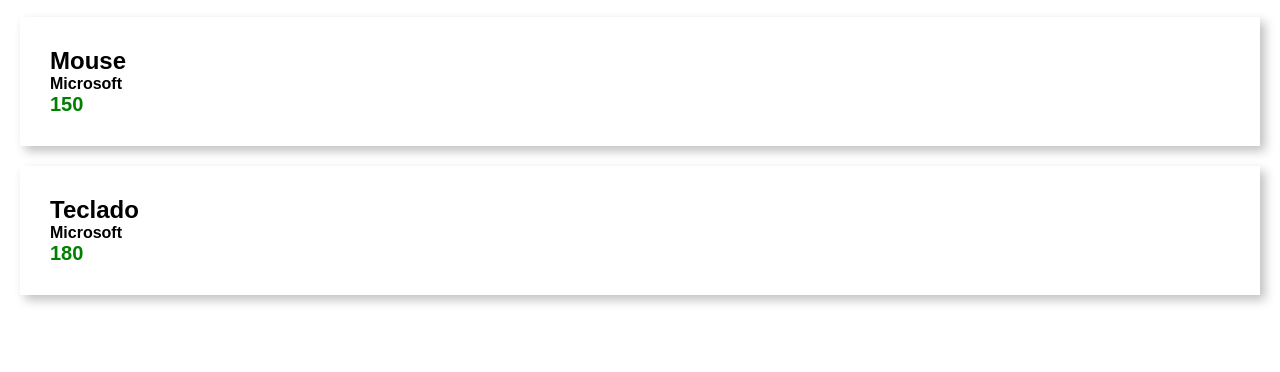
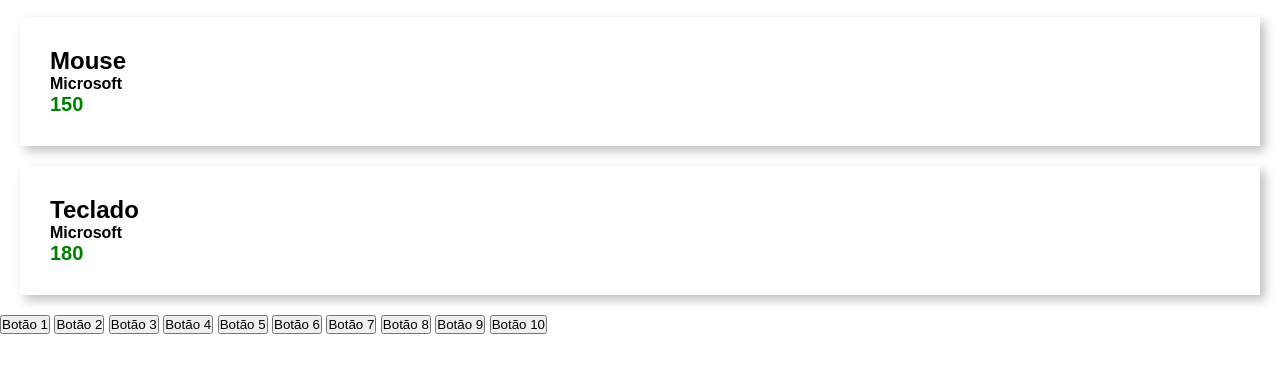
Before and after one commit to WeslleyLima11/Cursojavascript, a plain HTML site: page Aula04/index.html in a window 1280 px wide. Shown: the part 140-512 px from the top of the page. Drawn offline with Linux system fonts and the light colour scheme.

Commit message:
estrutura de repetição simples

```diff
--- a/Aula04/index.html
+++ b/Aula04/index.html
@@ -14,6 +14,8 @@
     <div id="produto1"></div>
     <div id="produto2"></div>
 
+    <div id="caixa"></div>
+
     <script src="js/script.js"></script>
 </body>
 </html>
--- a/Aula04/js/script.js
+++ b/Aula04/js/script.js
@@ -116,3 +116,17 @@
                 <p class= 'p'> ${produtos[1].preco} </p>`;
 
 document.getElementById("produto2").innerHTML = saida2;
+
+//********************************************************************* */
+
+// estrutura simples de repetição
+
+for(let i = 1; i<=10; i++){
+
+    console.log(i);
+}
+
+for(let bt = 1; bt<=10; bt++){
+
+    document.getElementById("caixa").innerHTML += ` <button> Botão ${bt}</button>`;
+}
```
